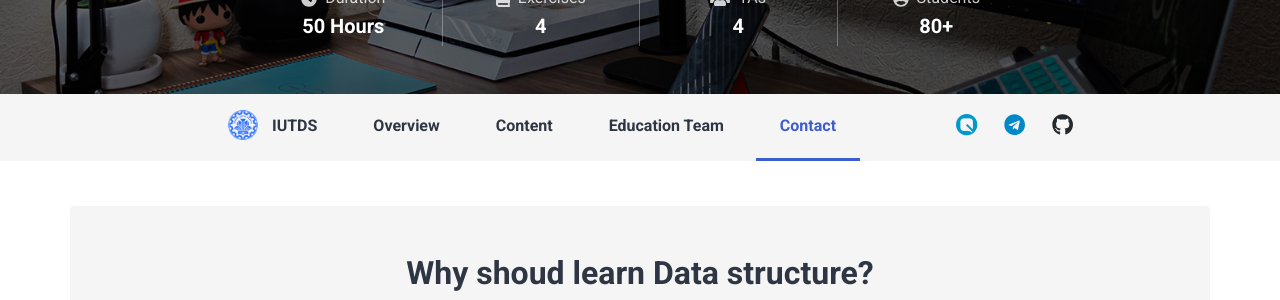
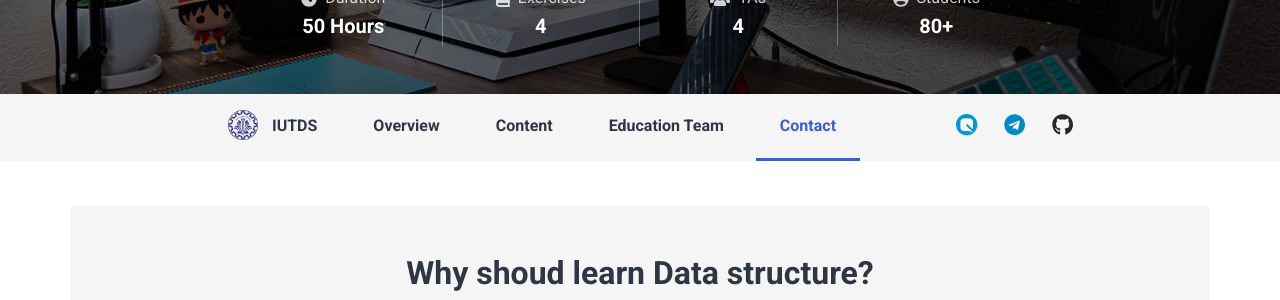
Before and after one commit to Pouria-D/generativeAI.github.io, a Jekyll site: the page built from index.html, in a window 1280 px wide. Shown: the part 457-757 px from the top of the page. Built offline with Jekyll 4.4.1, drawn with Linux system fonts in a browser that asks for light colours; some web fonts are replaced; comment, search, counter and statistics services are not loaded.

Commit message:
Update navbar.html

```diff
--- a/_includes/navbar.html
+++ b/_includes/navbar.html
@@ -4,7 +4,7 @@
             <ul id="section-nav" class="section-nav nav list-inline">
                 <li class="nav-item">
                     <a class="nav-link scrollto active" href="#home">
-                        <img src="iut.png" class="iut">
+                        <img src="sut.png" class="iut">
                         <span class="name">{{ site.title }}</span>
                     </a>
                 </li>
@@ -15,7 +15,7 @@
                 {% endif %}
                 {% endfor %}
                 <li class="nav-item float-right">
-                    <a href="https://github.com/IUT-Ds" class="col-sm-1 nav-link float-right"><i class="fab fa-github fa-lg" style="color: #24292e;"></i></a>
+                    <a href="https://github.com/Pouria-D/Pouria-D.github.io/" class="col-sm-1 nav-link float-right"><i class="fab fa-github fa-lg" style="color: #24292e;"></i></a>
                     <a href="#" class="col-sm-1 nav-link float-right"><i class="fab fa-telegram fa-lg" style="color: #0088c7;"></i></a>
                     <a href="https://quera.ir/overview/add_to_course/course/9012" class="col-sm-1 nav-link float-right"><span class="icon-quera fa-lg" style="color: #09c;"></span></a>
                 </li>
```
